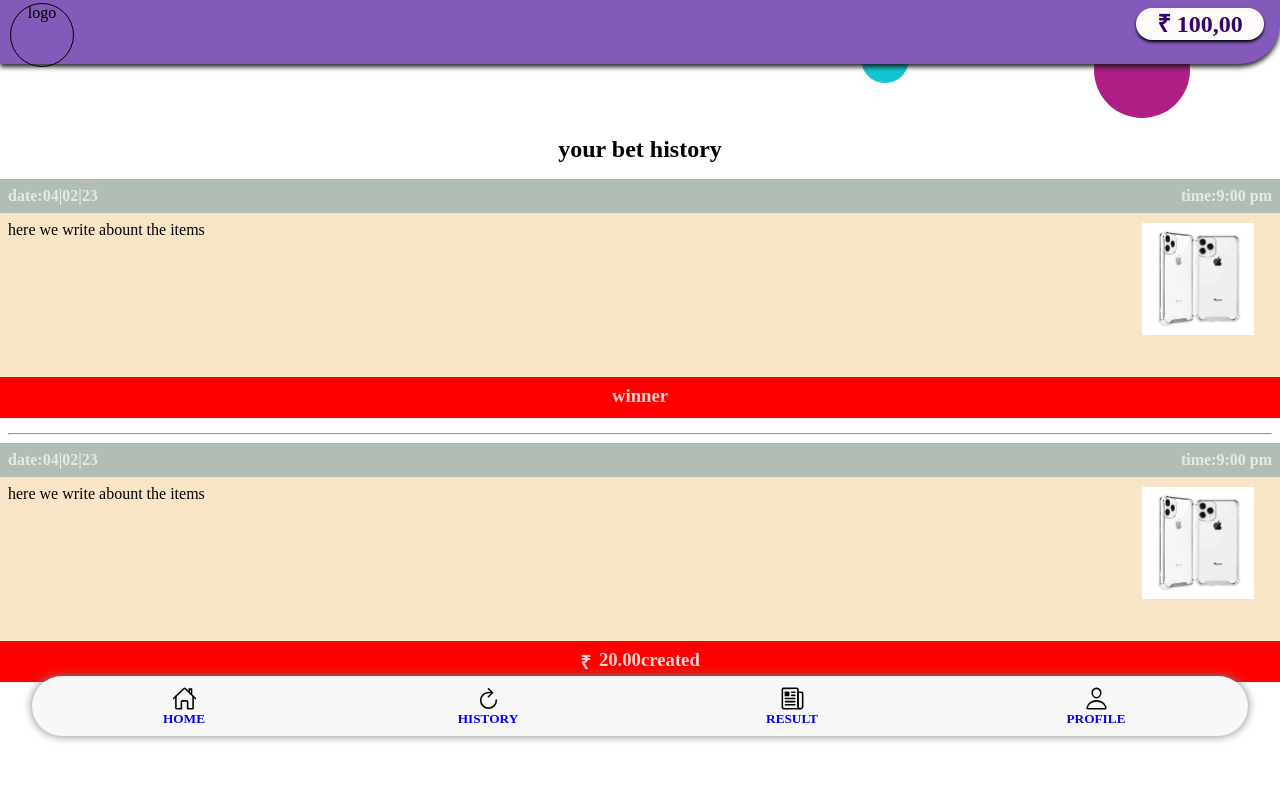
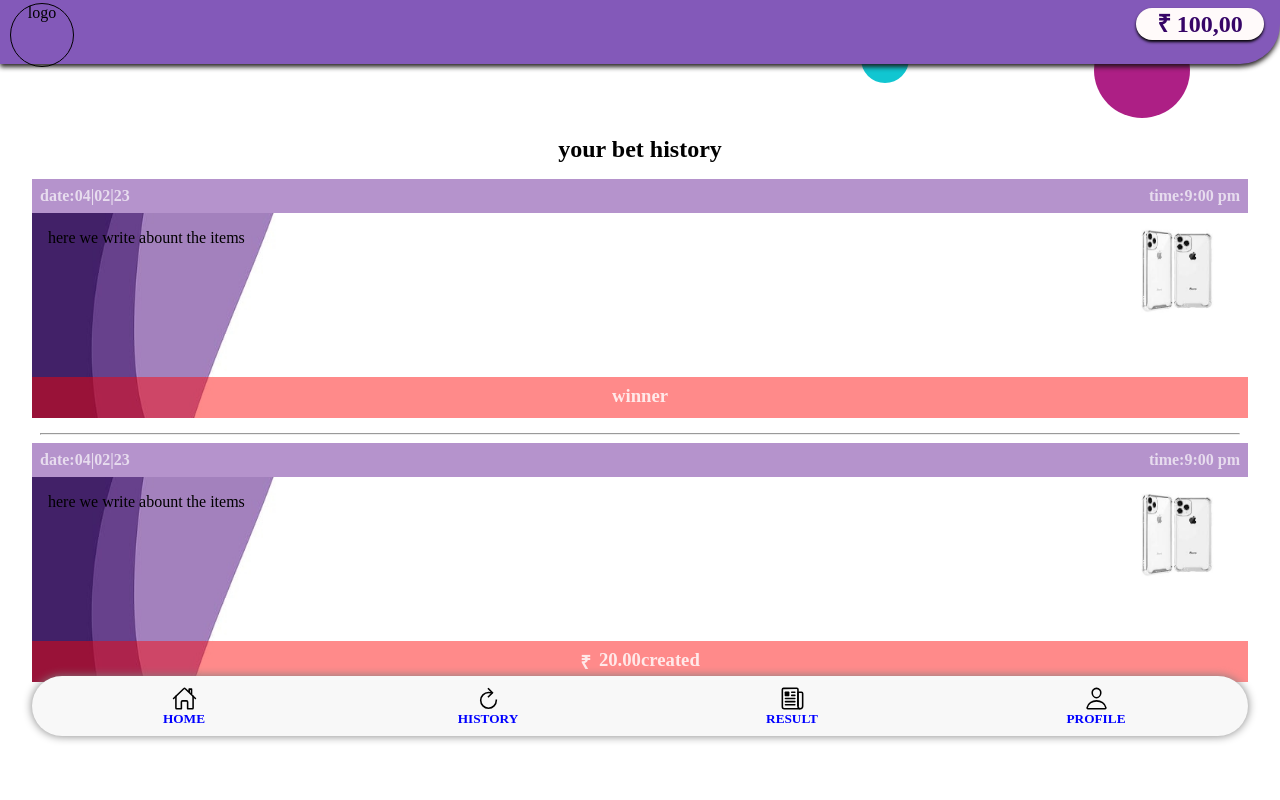
Before and after one commit to rahul-vishwakarma-05/his, a plain HTML site: page index.html in a window 1280 px wide. Drawn offline with nearby package versions, Linux system fonts and the light colour scheme.

Commit message:
Update his.css

```diff
--- a/his.css
+++ b/his.css
@@ -95,6 +95,8 @@ body {
   /* --------------- styling the main body of the history page --------------------------------------------------------------------------- */
 
 .bet_history_body {
+    margin: 0 auto;
+    width: 95%;
     margin-top: 4.5rem;
     height: calc(100% - 25%);
 
@@ -121,7 +123,7 @@ body {
     display: flex;
     justify-content: space-between;
     padding: .5rem;
-    background-color: #b2beb5;
+    background-color: #b593cc;
     color: rgba(255, 255, 255, 0.674);
 
   }
@@ -131,6 +133,9 @@ body {
   .products > div {
     width: 100%;
     height: 100%;
+    background: url('six.jpg');
+    background-size: cover;
+
   }
 
   .bet_one {
@@ -145,7 +150,8 @@ body {
       justify-content: space-between;
     }
   .descrp{
-    padding: .5rem;
+    padding: 1rem;
+    /* color: white;  */
   }
 
   .wins_loss{
@@ -154,8 +160,8 @@ body {
       height: 20%;
       bottom: 0;
       padding: .5rem 3rem;
-      background-color: red;
       color: rgba(255, 255, 255, 0.815);
+      background-color: rgba(255, 0, 0, 0.459);
     }
     .wins_loss > span > h3{
       display: flex;
@@ -168,8 +174,8 @@ body {
       position: absolute;
       right: 2%;
       top: 5%;
-      height: 7rem;
-      width:7rem;
+      height: 6rem;
+      width:6rem;
       background-image: url("i.jpg");
       background-size:cover;
       background-repeat: no-repeat;
```
